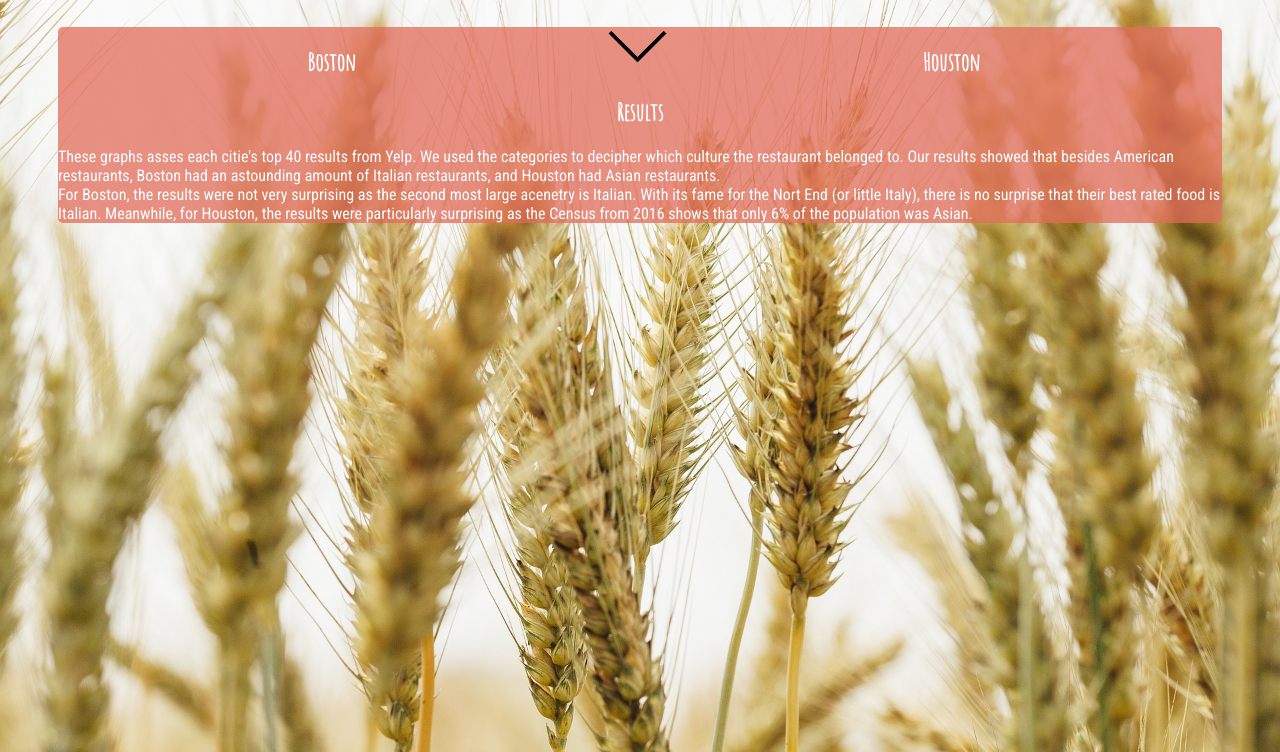
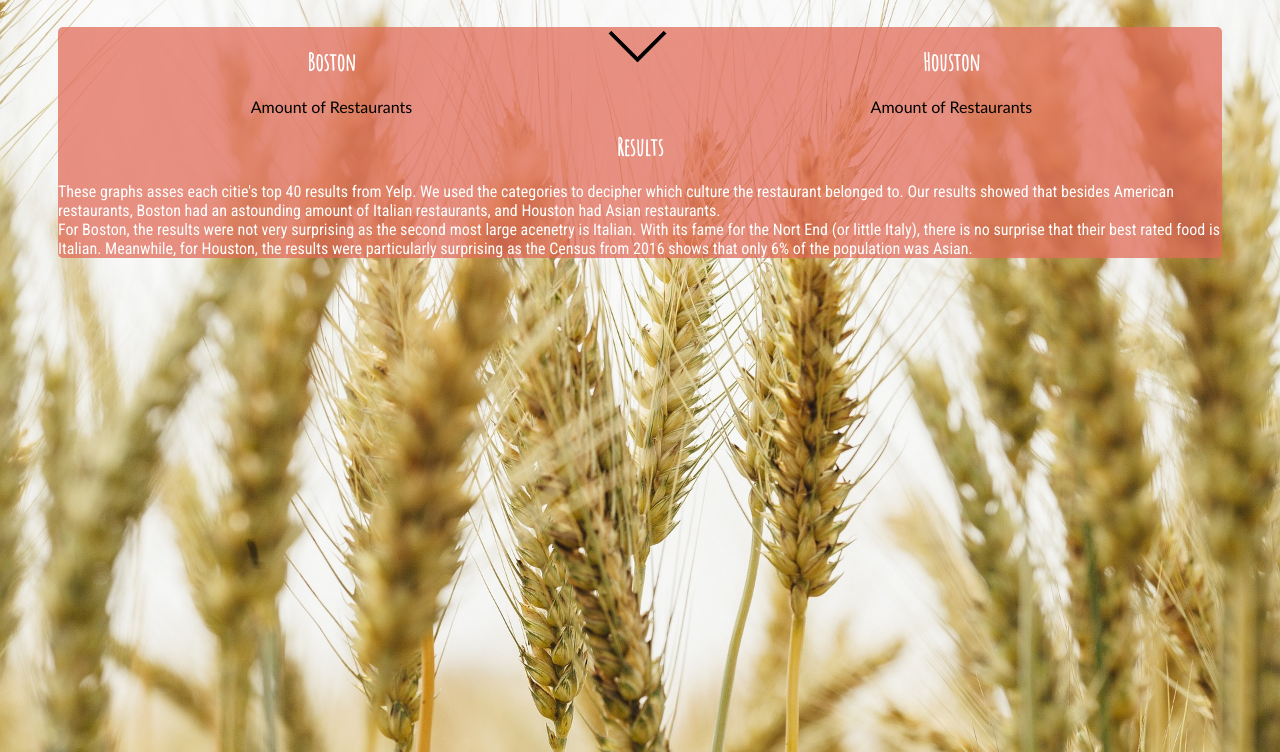
Before and after one commit to AuraIV/FoodByCulture, a website: page home.html in a window 1280 px wide. Both pictures are taken after a click on the picture 637 px from the left and 102 px from the top of the page. Shown: the part 48-800 px from the top of the page. Drawn offline with nearby package versions, Linux system fonts and the light colour scheme; no server answers; a web font is replaced by a local one.

Commit message:
Pushed amount finished

```diff
--- a/home.css
+++ b/home.css
@@ -5,6 +5,12 @@ body{
 	/*background-size: 100%;*/
 	background-size: cover;
 
+}
+
+
+.titleAxis {
+    font-family: calibri;
+    color:black;
 }
 
 #bosC {
--- a/home.html
+++ b/home.html
@@ -29,6 +29,7 @@
         <h2 id="city1">Boston</h2>
         <div id ="bos" style="display: none">
         </div>
+         <span class="titleAxis" id="bSpan" style="display:none"> <p>Amount of Restaurants</p> </span>
       </div>
 
       <div id ="arr"> <img src="img/arrow_down.png" class="bounce" id="arrow">
@@ -38,9 +39,10 @@
 
         <h2 id="city2">Houston</h2>
         <div id="hou" style="display: none"> </div>
+         <span class="titleAxis" id="hSpan" style="display:none" id="axisB"> <p>Amount of Restaurants</p> </span>
       </div>
 
-       <div id="hou" style="display: none"> </div>
+       <!-- <div id="hou" style="display: none"> </div> -->
 
 
 
@@ -63,6 +65,8 @@ var boston = document.getElementById('bos');
 var houston = document.getElementById('hou');
 var bounce = document.getElementsByClassName('bounce');
 var result = document.getElementById('result');
+var bSpan = document.getElementById('bSpan');
+var hSpan = document.getElementById('hSpan');
 
 /** When clicked it will reveal the graphs */
 arrow.addEventListener('click', function(){
@@ -73,6 +77,10 @@ arrow.addEventListener('click', function(){
   arrow.style.cursor = 'auto';
   // arrow.style.width = '10%';
   arrow.style.float = 'left';
+  bSpan.style = "display:inline"
+  hSpan.style = "display:inline"
+
+
 });
 
 function makeGet(url, contName) {
```
Also changed, not shown: morecities.html (+2 -2 lines).
